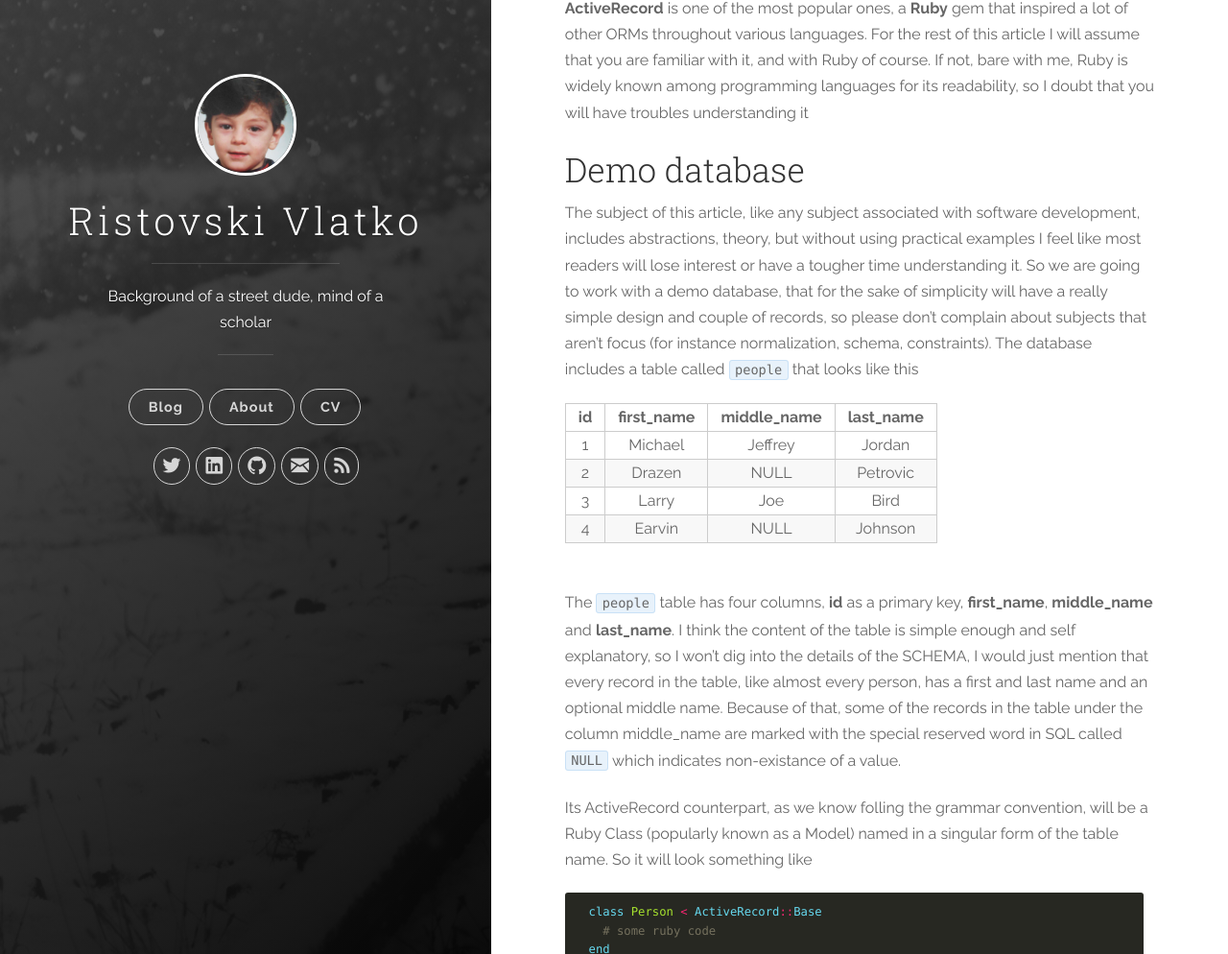
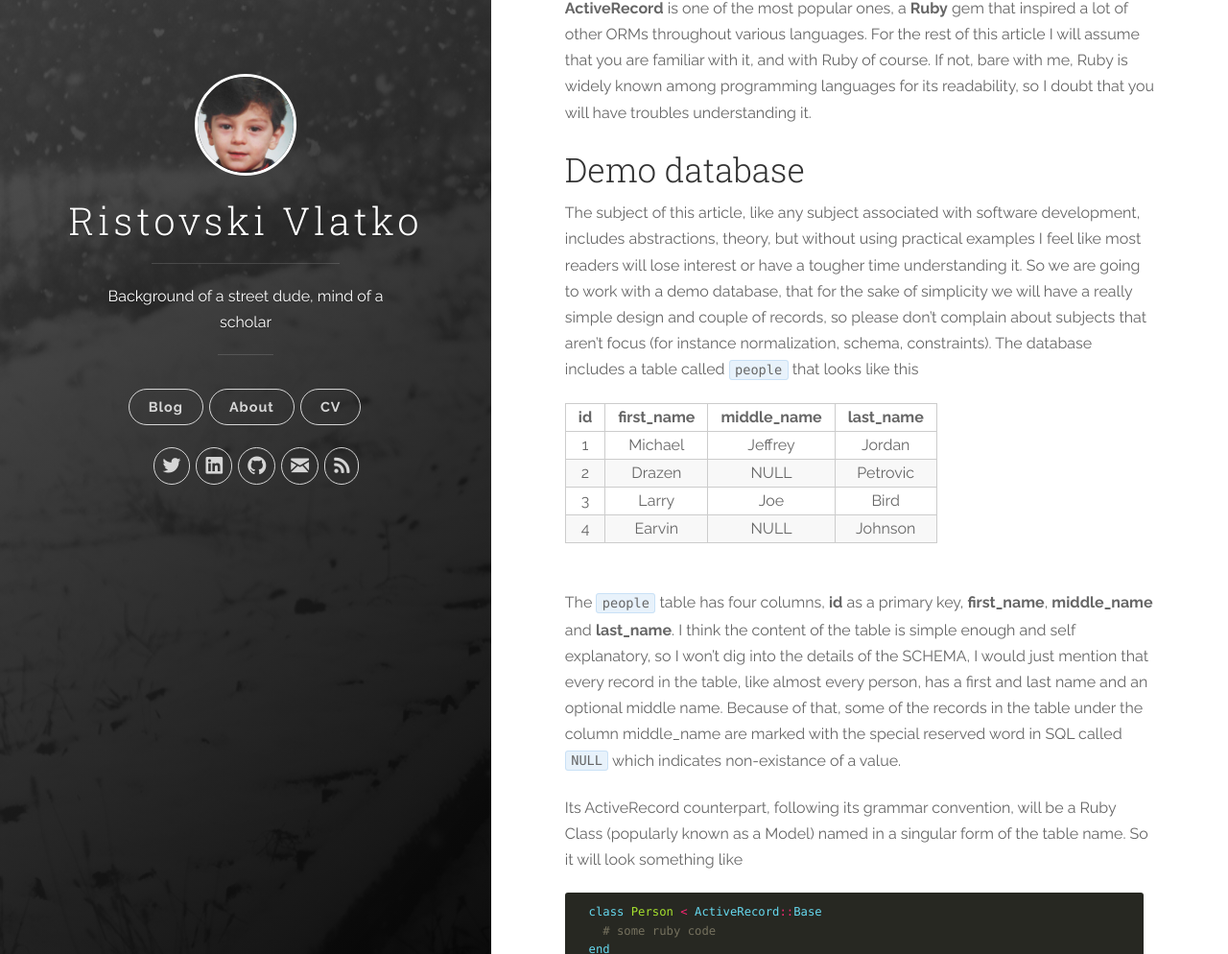
Before and after one commit to ristovskiv/ristovskiv.github.com, a Jekyll site: the page built from _posts/2018-05-25-nil-null.md, in a window 1280 px wide and 1400 px high. Shown: the part 405-1399 px from the top of the window at 96% size. Built offline with Jekyll 4.4.1, drawn with Linux system fonts in a browser that asks for light colours; nearby versions of some CDN libraries; comment, search, counter and statistics services are not loaded; some of the changed text lies outside the part shown.

Commit message:
fix: some syntax and grammar mistakes in NULl != nil

````diff
--- a/_posts/2018-05-25-nil-null.md
+++ b/_posts/2018-05-25-nil-null.md
@@ -25,7 +25,7 @@
 
 The `people` table has four columns, **id** as a primary key, **first_name**, **middle_name** and **last_name**. I think the content of the table is simple enough and self explanatory, so I won't dig into the details of the SCHEMA, I would just mention that every record in the table, like almost every person, has a first and last name and an optional middle name. Because of that, some of the records in the table under the column middle_name are marked with the special reserved word in SQL called `NULL` which indicates non-existance of a value.
 
-Its ActiveRecord counterpart, as we know folling the grammar convention, will be a Ruby Class (popularly known as a Model) named in a singular form of the table name. So it will look something like
+Its ActiveRecord counterpart, following its grammar convention, will be a Ruby Class (popularly known as a Model) named in a singular form of the table name. So it will look something like
 
 ```ruby
   class Person < ActiveRecord::Base
@@ -77,7 +77,7 @@
   Person.where.not(first_name: 'Michael')
 ```
 
-the SQL something similar to
+the SQL, something similar to
 
 ```sql
   SELECT people.* FROM people WHERE people.first_name != 'Michael'
@@ -168,7 +168,7 @@
 
 I owe you an explanation for the ActiveRecord case of the query above. We will explain it in this chapter more thoroughly.
 
-Repetition is the mother of learning. So I've mentioned it before and I'm going to mention it again NULL is NOT a value in SQL. It is NOT a member of any data domain, but just a marker, a reserved word indicating the absence of value. Therefore the comparisons with NULL (except in two cases) can never be either `True` or `False`, but always a third logical result, known as `Unknown`. So SQL implements a [three-valued logical system](https://en.wikipedia.org/wiki/Three-valued_logic). A detailed visual representation of the three-valued logic looks like
+Repetition is the mother of learning. So I've mentioned it before and I'm going to mention it again NULL is **not** a value in SQL. It is **not** a member of any data domain, but just a marker, a reserved word indicating the absence of value. Therefore the comparisons with NULL (except in two cases) can never be either `True` or `False`, but always a third logical result, known as `Unknown`. So SQL implements a [three-valued logical system](https://en.wikipedia.org/wiki/Three-valued_logic). A detailed visual representation of the three-valued logic looks like
 
 | p     | q     | p OR q  | p AND q | p = q   | p != q  |
 | :---: | :---: | :---:   | :---:   | :---:   | :---:   |
````
Also changed, not shown: other parts of _posts/2018-05-25-nil-null.md (+7 -7 lines).
